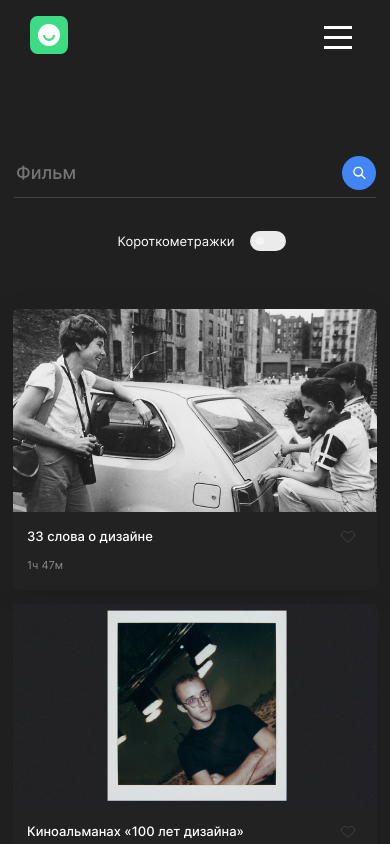
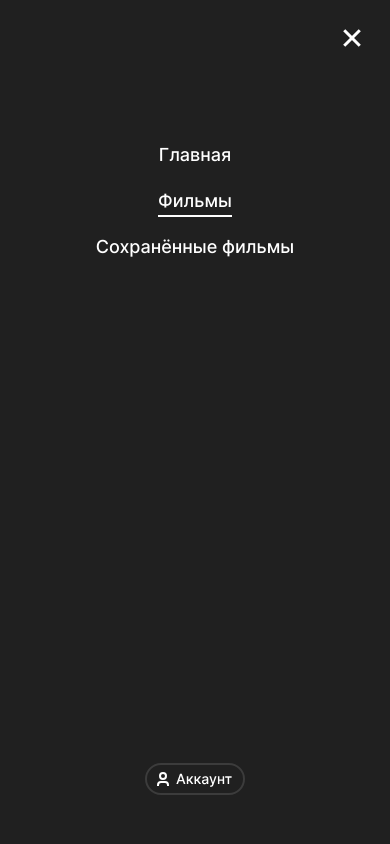
Before and after one commit to Ksenia-Ling/movies-explorer-frontend, a React (Create React App) app: page /movies in a window 390 px wide. Both pictures are taken after a click on the button 338 px from the left and 37 px from the top of the page. Shown: the top 844 px of the page. Built offline with nearby package versions, Linux system fonts and the light colour scheme.

Commit message:
Исправлено мобильное меню, внесены правки по блоку Promo

```diff
--- a/public/index.html
+++ b/public/index.html
@@ -1,5 +1,5 @@
 <!DOCTYPE html>
-<html lang="en">
+<html lang="ru">
   <head>
     <meta charset="utf-8" />
     <link rel="icon" href="%PUBLIC_URL%/favicon.ico" />
--- a/src/components/AboutMe/AboutMe.css
+++ b/src/components/AboutMe/AboutMe.css
@@ -70,7 +70,7 @@
     transition: opacity 0.3s linear;
 }
 
-.about-me__lin:hover {
+.about-me__link:hover {
     opacity: 0.7;
 }
 
--- a/src/components/FilterCheckbox/FilterCheckbox.js
+++ b/src/components/FilterCheckbox/FilterCheckbox.js
@@ -4,9 +4,9 @@ import './FilterCheckbox.css';
 function FilterCheckbox() {
     return (
         <label className='filter-checkbox'>
-            <input class='filter-checkbox__input' type='checkbox' />
-            <div class='filter-checkbox__switch'></div>
-            <span class='filter-checkbox__label'>Короткометражки</span>
+            <input className='filter-checkbox__input' type='checkbox' />
+            <div className='filter-checkbox__switch'></div>
+            <span className='filter-checkbox__label'>Короткометражки</span>
         </label>
     );
 }
--- a/src/components/Header/Header.js
+++ b/src/components/Header/Header.js
@@ -1,18 +1,18 @@
 import React from 'react';
 import { Switch, Route, NavLink, useLocation, Link } from 'react-router-dom';
-// import { useState } from 'react';
+import { useState } from 'react';
 import './Header.css';
 import Navigation from '../Navigation/Navigation.js';
 import logo from '../../images/Header/logo.svg';
-// import NavTab from '../NavTab/NavTab';
+import NavTab from '../NavTab/NavTab';
 
 function Header({ isLoggedIn }) {
     const { pathname } = useLocation();
-    // const [isOpen, setIsOpen] = useState(false);
+    const [isOpen, setIsOpen] = useState(false);
 
-    // function handleMenuClick() {
-    //     setIsOpen(!isOpen);
-    // }
+    function handleMenuClick() {
+        setIsOpen(!isOpen);
+    }
 
     return (
         <header className={pathname === '/' ? 'header' : 'header header_color_dark'}>
@@ -24,13 +24,14 @@ function Header({ isLoggedIn }) {
                         src={logo}
                         alt="лого 'Movie Explorer'" />
                 </Link>
+
                 <button className="header__menu"
-                // onClick={handleMenuClick}/>
-                />
+                onClick={handleMenuClick}/>
+
                 {!isLoggedIn ?
                     <Switch>
                         <Route path="/">
-                            <nav className="header__auth">
+                            <nav className={`${!isLoggedIn && "header__auth"}`}>
                                 <NavLink to="/signup" className="header__link header__link_type_auth">
                                     Регистрация
                                 </NavLink>
@@ -43,7 +44,9 @@ function Header({ isLoggedIn }) {
                     :
                     <Navigation />
                 }
-                {/* <NavTab /> */}
+                <NavTab
+                isOpen={isOpen} handleMenuClose={handleMenuClick}
+                />
             </div>
         </header>
     );
--- a/src/components/NavTab/NavTab.css
+++ b/src/components/NavTab/NavTab.css
@@ -1,64 +1,68 @@
 .nav-tab {
-    z-index: 4;
+  z-index: 3;
   display: flex;
   opacity: 0;
   visibility: hidden;
   height: 100%;
+  width: 520px;
   position: fixed;
   top: 0;
-    bottom: 0;
-    left: 0;
   right: 0;
-    align-items: center;
+  background-color: #202020;
   justify-content: center;
   transition: visibility ease-in-out 0.3s, opacity 0.3s ease-in-out;
 }
 
 .nav-tab_active {
   visibility: visible;
+  opacity: 1;
 }
 
-.nav-tab__close-btn{
+.nav-tab__close-btn {
+  position: fixed;
+  top: 22px;
+  right: 22px;
   width: 32px;
   height: 32px;
-    padding-top: 23px;
-    padding-right: 23px;
   border: none;
-    align-self: flex-end;
-    box-sizing: border-box;
-    display: block;
   background: none;
   background-size: contain;
   background-image: url("../../images/NavTab/cross.svg");
+  transition: transform 0.3s linear;
 }
 
 .nav-tab__close-btn:hover {
-    opacity: 0.7;
+  transform: rotate(-45deg);
   cursor: pointer;
 }
 
 .nav-tab__bar {
   position: relative;
-    width: 520px;
-    height: 100vh;
-    margin-top: 159px;
-    z-index: 10;
   display: flex;
   flex-direction: column;
+  justify-content: space-between;
   align-items: center;
-    background-color: #202020;
-    ;
+}
+
+.nav-tab__list {
+  list-style: none;
+  display: flex;
+  flex-direction: column;
+  gap: 28px;
+  justify-content: center;
+  align-items: center;
+  margin: 0;
+  padding: 0;
+  margin-top: 160px;
 }
 
 .nav-tab__link {
   font-size: 18px;
   line-height: 1.22;
   text-decoration: none;
-    font-style: normal;
   font-weight: 500;
-    text-align: center;
   color: #ffffff;
-    margin-bottom: 28px;
+  transition: opacity 0.3s linear;
 }
 
 .nav-tab__link:hover {
@@ -67,25 +71,29 @@
 
 .nav-tab__link_active {
   border-bottom: 2px solid #ffffff;
-    margin-bottom: 22px;
   padding-bottom: 4px;
 }
 
 .nav-tab__profile-link {
-    padding-top: 597px;
-    vertical-align: middle;
+  margin-bottom: 90px;
+  transition: opacity 0.3s linear;
 }
 
 .nav-tab__profile-link:hover {
   opacity: 0.7;
 }
 
-  .nav-tab__account {
-    background: transparent;
-    border-radius: 50px;
-    width: 100px;
-    height: 32px;
-    object-fit: contain;
-    margin-left: 7px;
-    vertical-align: middle;
+@media all and (max-width: 520px) {
+  .nav-tab {
+      width: 100%;
   }
+
+  .nav-tab__list {
+      margin-top: 144px;
+      gap: 24px;
+  }
+
+  .nav-tab__profile-link {
+      margin-bottom: 46px;
+  }
+}
--- a/src/components/NavTab/NavTab.js
+++ b/src/components/NavTab/NavTab.js
@@ -1,33 +1,60 @@
 import React from "react";
+import { useEffect } from "react";
+import { NavLink, Link, useLocation } from "react-router-dom";
+
 import "./NavTab.css";
-import { NavLink, Link } from "react-router-dom";
-
 import accountIco from '../../images/Header/account.svg';
 
+function NavTab({ isOpen, handleMenuClose }) {
+    const currentLocation = useLocation();
 
-function NavTab({ isOpen }) {
+    useEffect(() => {
+        window.scrollTo({ top: 0 });
+    }, [currentLocation]);
 
     return (
-        <div className={`nav-tab' ${isOpen && 'nav-tab_active'}`}>
+        <div className={`nav-tab ${isOpen && 'nav-tab_active'}`}>
+            <button className="nav-tab__close-btn" onClick={handleMenuClose}/>
+
             <nav className='nav-tab__bar'>
-            <button className="nav-tab__close-btn" />
+                <ul className='nav-tab__list'>
+                    <li className='nav-tab__list-item'>
                         <NavLink exact to='/'
-                    className='nav-tab__link'
+                            className={({ isActive }) =>
+                                isActive
+                                    ? "nav-tab__link_active nav-tab__link"
+                                    : "nav-tab__link"
+                            }
                             activeClassName='nav-tab__link_active'>
                             Главная
                         </NavLink>
+                    </li>
 
+                    <li className='nav-tab__list-item'>
                         <NavLink exact to='/movies'
-                    className='nav-tab__link'
+                            className={({ isActive }) =>
+                                isActive
+                                    ? "nav-tab__link_active nav-tab__link"
+                                    : "nav-tab__link"
+                            }
                             activeClassName='nav-tab__link_active'>
                             Фильмы
                         </NavLink>
+                    </li>
 
+                    <li className='nav-tab__list-item'>
                         <NavLink exact to='/saved-movies'
-                    className='nav-tab__link'
+                            className={({ isActive }) =>
+                                isActive
+                                    ? "nav-tab__link_active nav-tab__link"
+                                    : "nav-tab__link"
+                            }
                             activeClassName='nav-tab__link_active'>
                             Сохранённые фильмы
                         </NavLink>
+                    </li>
+                </ul>
+
                 <Link to='/profile' className='nav-tab__profile-link'>
                     <img
                         className='nav-tab__account'
--- a/src/components/Profile/Profile.css
+++ b/src/components/Profile/Profile.css
@@ -40,6 +40,11 @@
 
 
 .profile__form-input:focus-within {
+    border-bottom: #4285F4 1px solid;
+    transition: .3s border-bottom ease-in;
+}
+
+.profile__form-input:hover {
     border-bottom: #4285F4 1px solid;
     transition: .3s border-bottom ease-in;
 }
--- a/src/components/Promo/Promo.css
+++ b/src/components/Promo/Promo.css
@@ -19,7 +19,7 @@
 }
 
 .promo__art {
-  max-width: 722px;
+  max-width: 100%;
   max-height: 244px;
   padding-bottom: 73px;
   margin-right: 70px;
@@ -48,7 +48,7 @@
 
   .promo__art {
     margin: 0;
-    max-width: 680px;
+    max-width: 100%;
     max-height: 230px;
   }
 
@@ -59,7 +59,7 @@
   }
 }
 
-@media all and (max-width: 420px) {
+@media all and (max-width: 500px) {
   .promo__container {
     max-width: calc(100% - (10px*2));
     /* min-height: 630px; */
@@ -78,5 +78,13 @@
 
   .promo__art {
     padding-bottom: 40px;
+    max-width: 680px;
   }
+
+  .promo__art-container {
+    width: 100vw;
+    justify-content: center;
+    overflow: hidden;
+  }
+
 }
--- a/src/components/SearchForm/SearchForm.css
+++ b/src/components/SearchForm/SearchForm.css
@@ -14,6 +14,11 @@
 }
 
 .search-form__form:focus-within {
+    border-bottom: #4285F4 1px solid;
+    transition: .3s border-bottom ease-in;
+}
+
+.search-form__form:hover {
     border-bottom: #4285F4 1px solid;
     transition: .3s border-bottom ease-in;
 }
```
Lines whose indentation alone changed are shown as unchanged.
